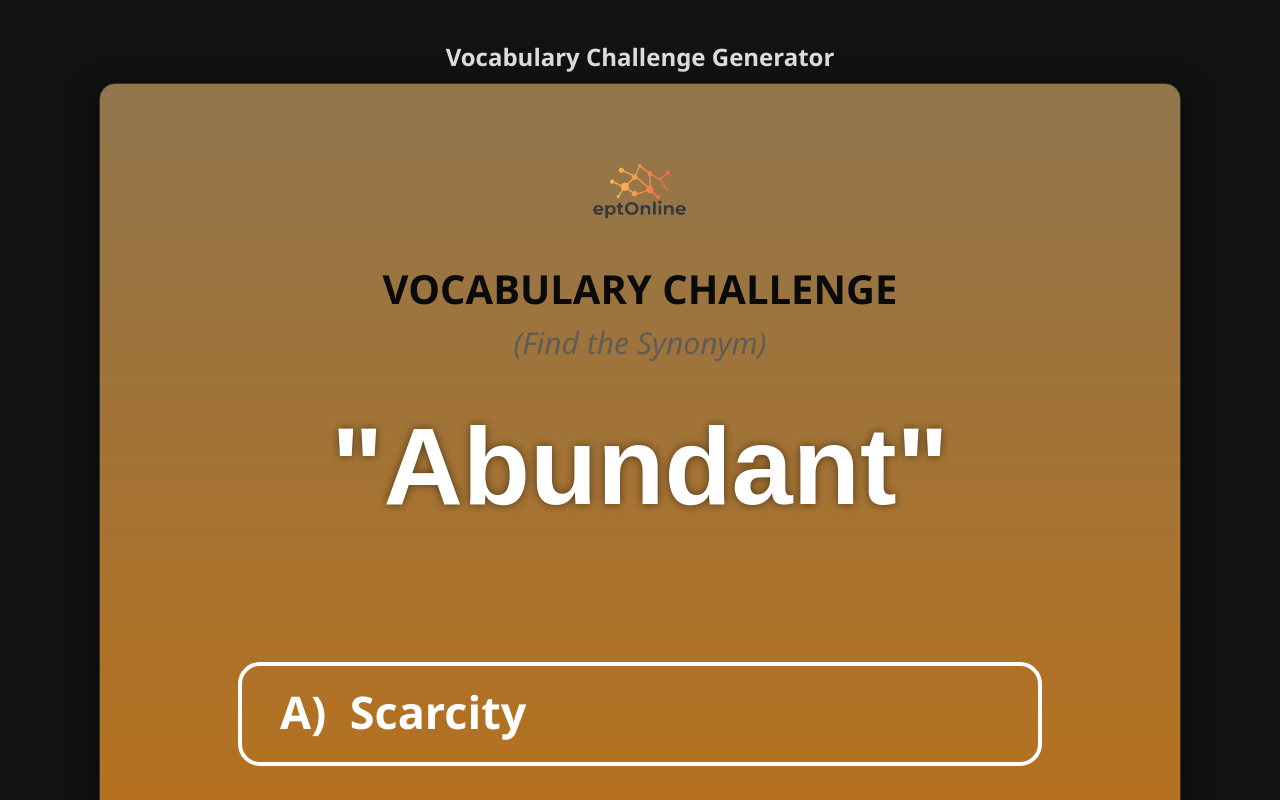
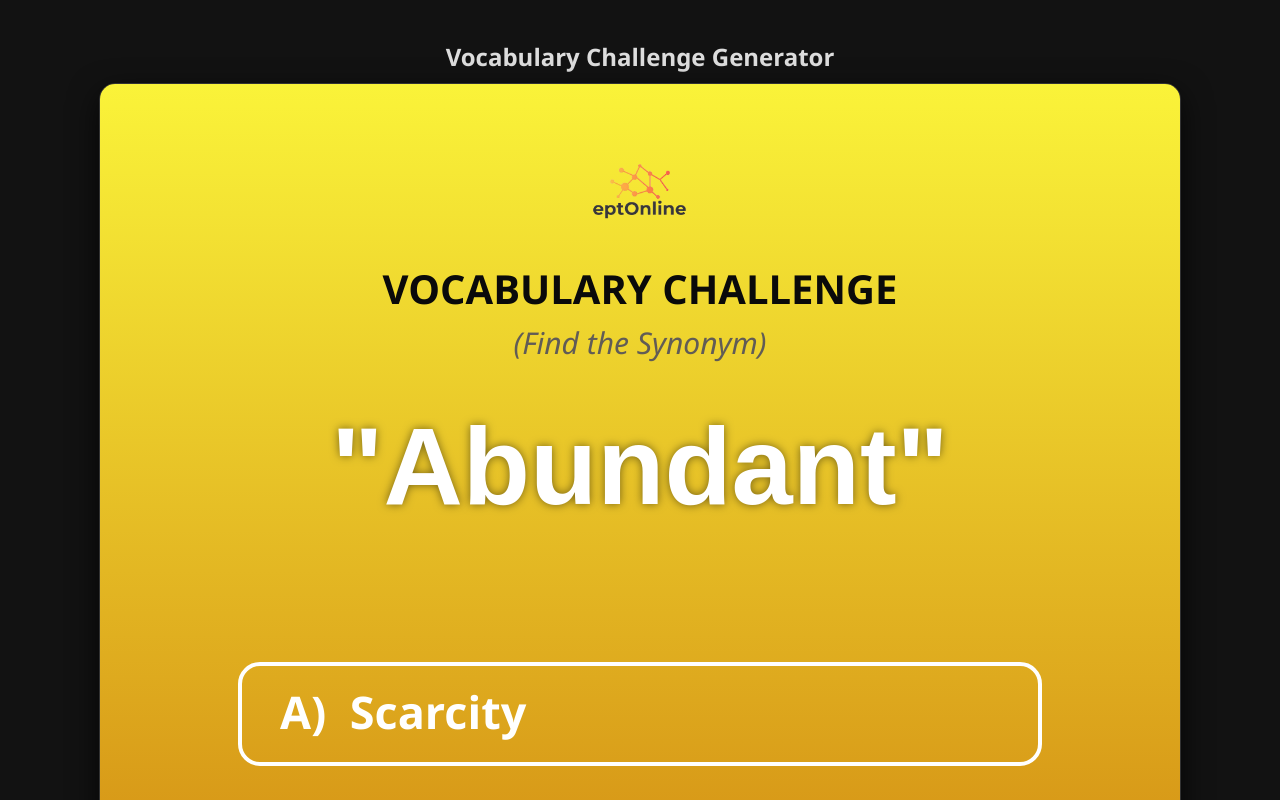
Before and after one commit to zetx2024/epttool, a plain HTML site: page index.html in a window 1280 px wide. Shown: the top 800 px of the page. Drawn offline with Linux system fonts and the light colour scheme.

Commit message:
Update index.html

```diff
--- a/index.html
+++ b/index.html
@@ -90,11 +90,12 @@
 
     // --- ASSETS ---
     const logoUrl = "https://zetx2024.github.io/epttool/logo.png";
-    const fbLogo = "https://upload.wikimedia.org/wikipedia/commons/1/16/Facebook-icon-1.png";
-    const ytLogo = "https://upload.wikimedia.org/wikipedia/commons/e/ef/Youtube_logo.png";
+    const fbLogo = "https://zetx2024.github.io/epttool/logo/facebook.png";
+    const ytLogo = "https://zetx2024.github.io/epttool/logo/youtube.png";
     // Using a generic placeholder for Insta to prevent load errors if the wiki link breaks
     // You can replace this with your specific uploaded icon
-    const instaLogo = "https://upload.wikimedia.org/wikipedia/commons/a/a5/Instagram_icon.png";
+    const instaLogo = "https://zetx2024.github.io/epttool/logo/instagram.png";
+    const webLogoUrl = "https://zetx2024.github.io/epttool/logo/www.png";
 
     // --- DATA: Vocabulary Challenge ---
     // Correct index: 0=A, 1=B, 2=C
@@ -130,7 +131,7 @@
 
     function getRandomColor() {
       // Darker, richer gradients for a "Pro" look
-      const colors = ["#ed9b1f", "#c9ab7d", "#91764d", "#f2db0c", "#9c8d06", "#9fd108"];
+      const colors = ["#faf339", "#faf339", "#faf339"];
       return colors[Math.floor(Math.random() * colors.length)];
     }
 
@@ -240,11 +241,11 @@
       });
 
       // --- Footer ---
-      ctx.fillStyle = "#fff";
-      ctx.font = "18px Arial";
+      ctx.fillStyle = "#0a0a0a";
+      ctx.font = "15px Arial";
       ctx.textAlign = "left";
       ctx.fillText("Practice More:", 70, 1020);
-      const webLogoUrl = "https://upload.wikimedia.org/wikipedia/commons/thumb/2/26/Logo_Sitio_Web.png/960px-Logo_Sitio_Web.png";
+
       // Social Icons
       const fb = await loadImage(fbLogo);
       const insta = await loadImage(instaLogo);
```
